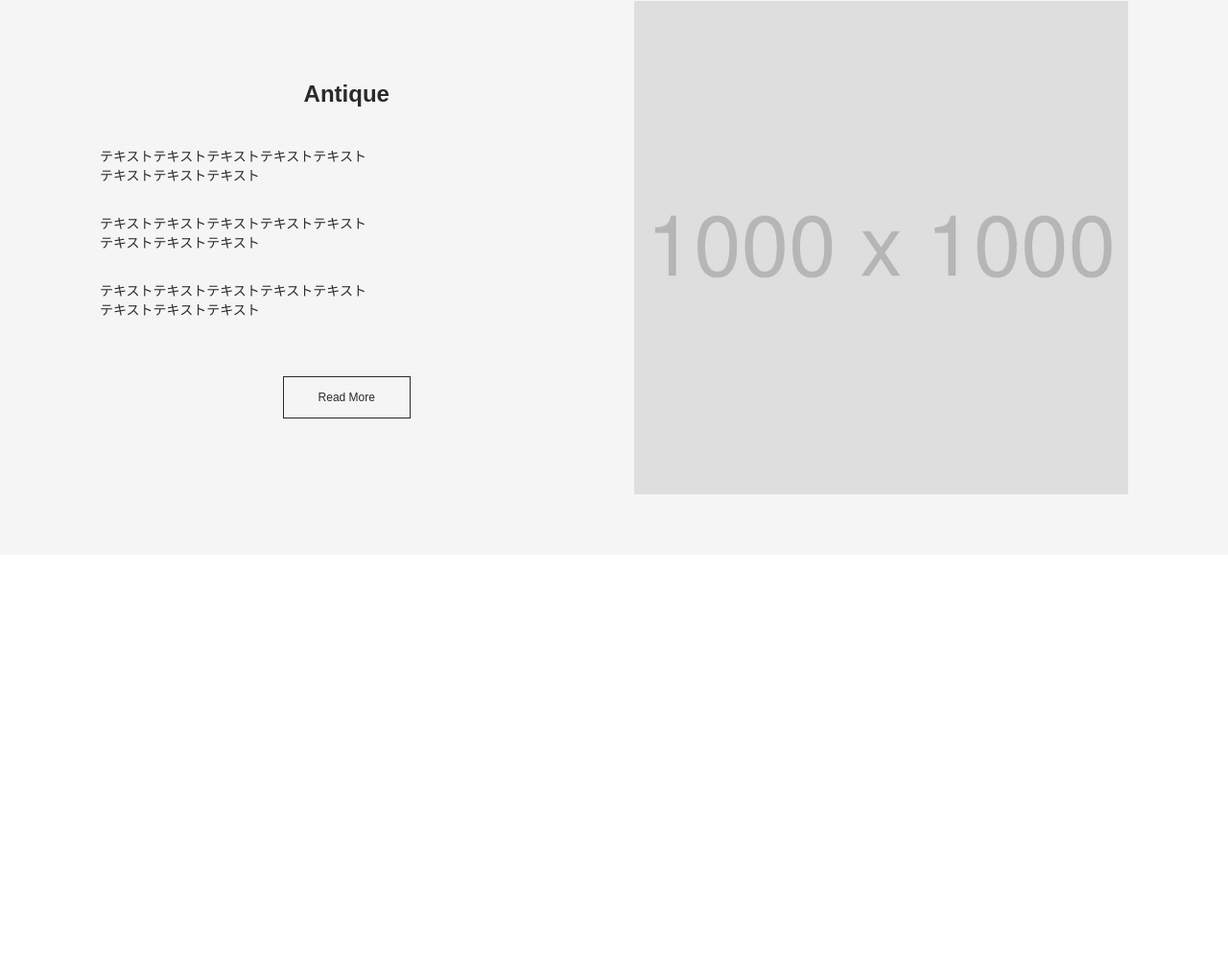
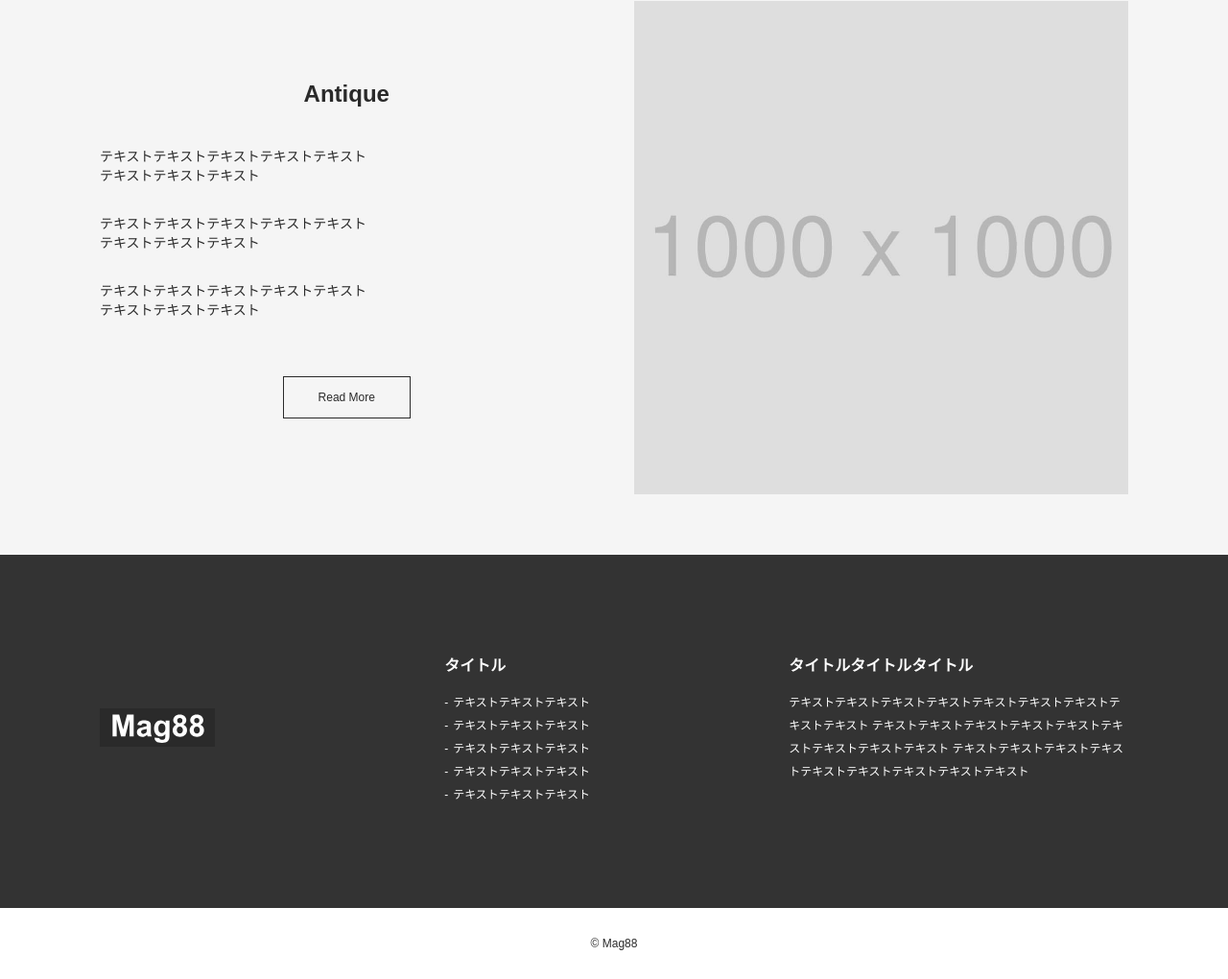
Before and after one commit to y4shiro/Codestep, a plain HTML site: page store1/index.html in a window 1280 px wide. Shown: the part 2913-3933 px from the top of the page at 96% size. Before the commit the page ends 3491 px from the top, so only its background shows below. Drawn offline with Linux system fonts and the light colour scheme; some packages are replaced by stand-ins of ours.

Commit message:
Footer コーディング

```diff
--- a/store1/css/styles.css
+++ b/store1/css/styles.css
@@ -132,3 +132,38 @@ top / left / right で位置を調整 */
 .catalog-antique .item p:last-child {
   margin-bottom: 0;
 }
+
+/* Footer */
+
+.footer {
+  background-color: #333;
+  font-size: 0.75rem;
+}
+.footer .flex-item {
+  display: flex;
+  justify-content: space-between;
+  color: #fff;
+  padding-top: 100px;
+  padding-bottom: 100px;
+}
+.footer .item {
+  width: 33%;
+  line-height: 2;
+}
+.footer .item:first-child {
+  padding: 60px 0;
+}
+.footer .item li::before {
+  content: '-';
+  margin-right: 5px;
+}
+.footer .item .title {
+  font-size: 1rem;
+  font-weight: bold;
+  margin-bottom: 10px;
+}
+.footer .copyright {
+  background-color: #fff;
+  text-align: center;
+  padding: 30px 0;
+}
--- a/store1/index.html
+++ b/store1/index.html
@@ -108,6 +108,31 @@
       </section>
     </main>
 
-    <footer></footer>
+    <footer class="footer">
+      <div class="flex-item wrapper">
+        <div class="item">
+          <a href="index.html"><img src="img/logo.svg" alt="Mag88" /></a>
+        </div>
+        <div class="item">
+          <p class="title">タイトル</p>
+          <ul>
+            <li>テキストテキストテキスト</li>
+            <li>テキストテキストテキスト</li>
+            <li>テキストテキストテキスト</li>
+            <li>テキストテキストテキスト</li>
+            <li>テキストテキストテキスト</li>
+          </ul>
+        </div>
+        <div class="item">
+          <p class="title">タイトルタイトルタイトル</p>
+          <p>
+            テキストテキストテキストテキストテキストテキストテキストテキストテキスト
+            テキストテキストテキストテキストテキストテキストテキストテキストテキスト
+            テキストテキストテキストテキストテキストテキストテキストテキストテキスト
+          </p>
+        </div>
+      </div>
+      <p class="copyright">&copy; Mag88</p>
+    </footer>
   </body>
 </html>
```
